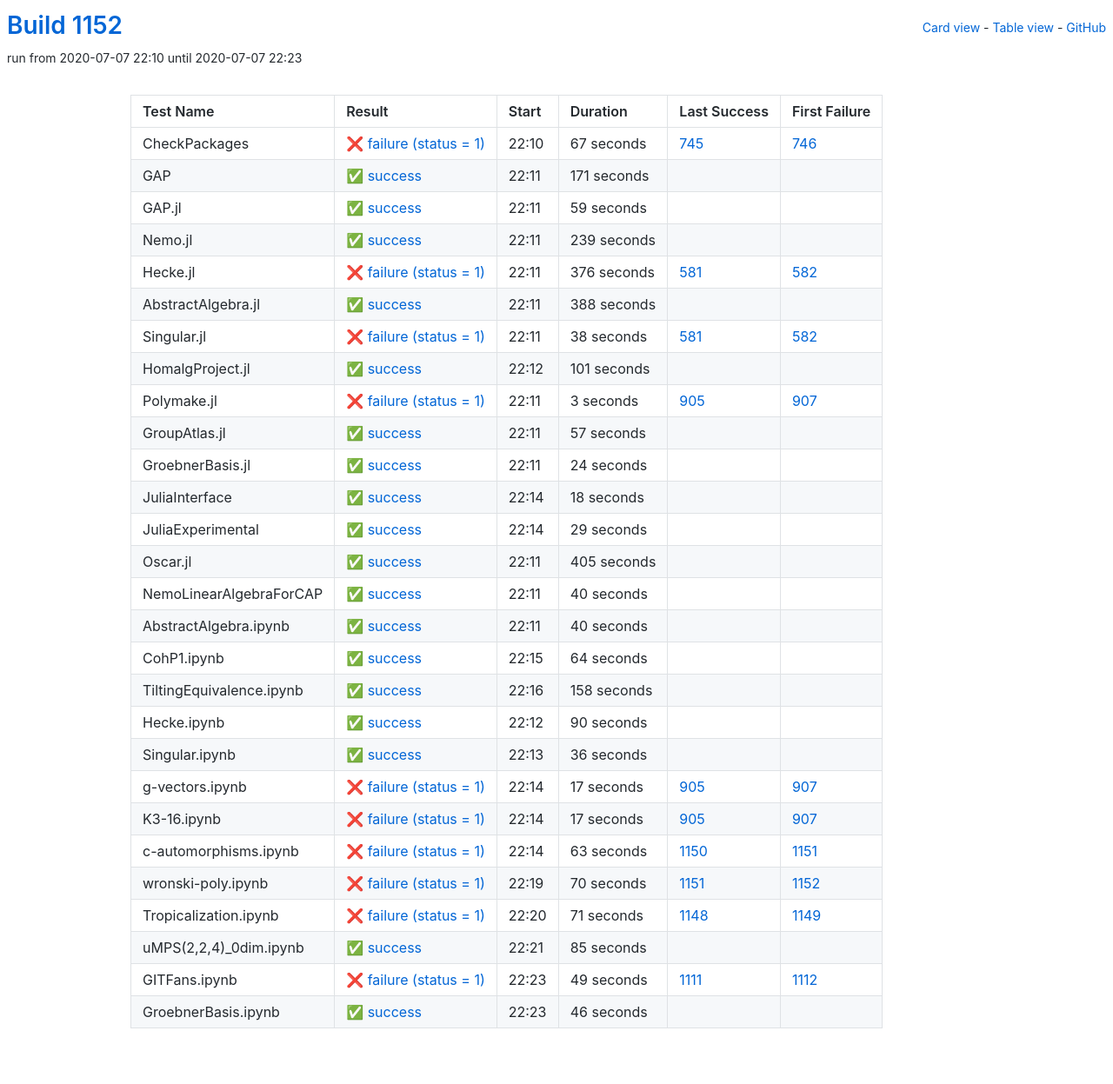
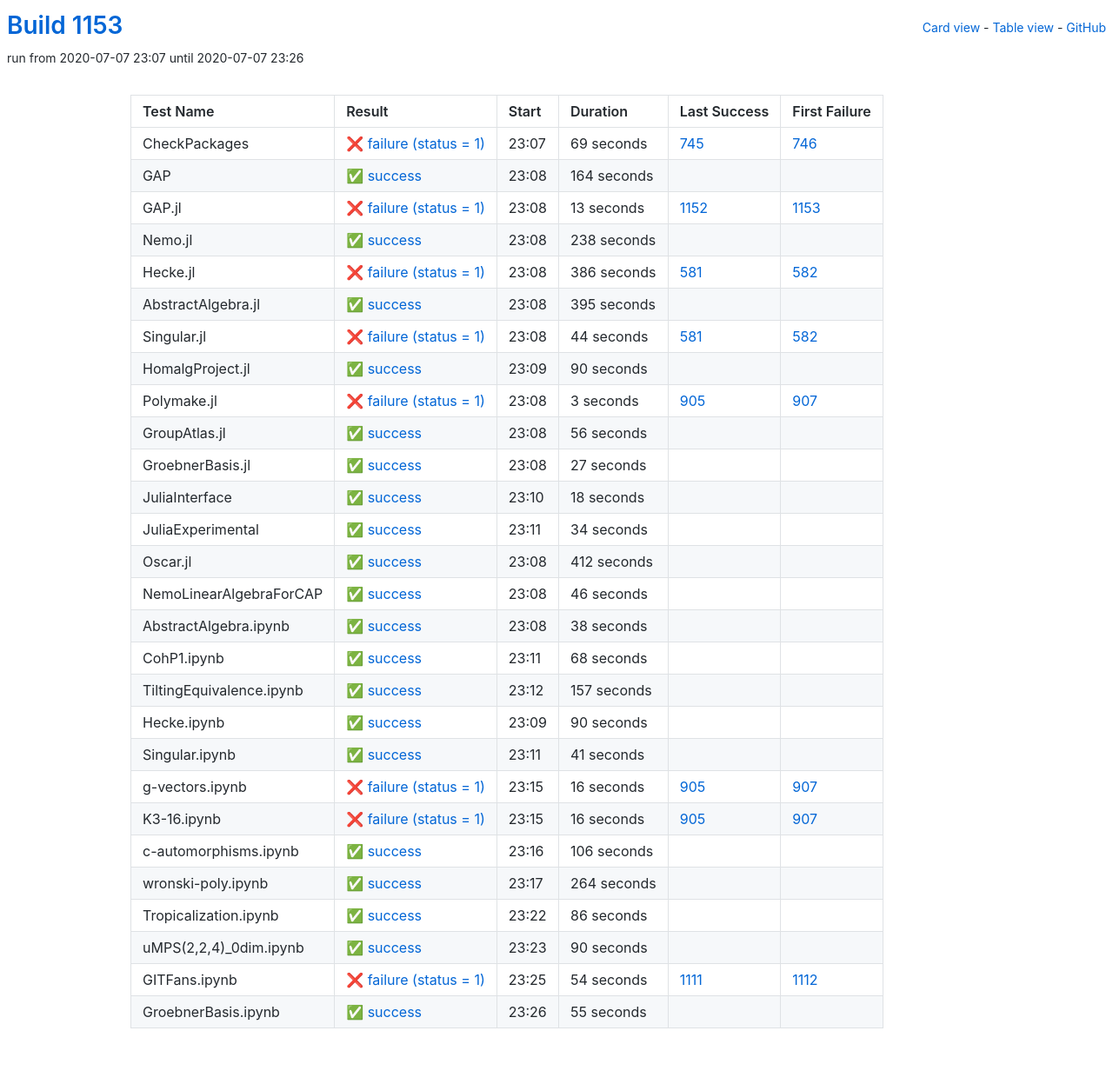
Before and after one commit to oscar-system/oscar-ci-status-1.4, a Jekyll site: the page built from table.html, in a window 1280 px wide. Shown: the whole page at 87% size. Built offline with Jekyll 4.4.1, drawn with Linux system fonts in a browser that asks for light colours.

Commit message:
Build #1153

```diff
--- a/_data/ci.yml
+++ b/_data/ci.yml
@@ -1,6 +1,6 @@
 ---
-build: 1152
-build_url: https://oscarci.mathematik.uni-kl.de/job/oscar-julia-1.4/1152/
+build: 1153
+build_url: https://oscarci.mathematik.uni-kl.de/job/oscar-julia-1.4/1153/
 job: oscar-julia-1.4
 organization: oscar-system
 repo: oscar-ci-status-1.4
@@ -8,104 +8,104 @@ repourl: https://github.com/oscar-system/oscar-ci-status-1.4
 tests:
 - name: CheckPackages
   id: checkpackages
-  log: https://oscarci.mathematik.uni-kl.de/job/oscar-julia-1.4/1152/artifact/logs/build-1152/CheckPackages.log
-  start: 2020-07-07 22:10
+  log: https://oscarci.mathematik.uni-kl.de/job/oscar-julia-1.4/1153/artifact/logs/build-1153/CheckPackages.log
+  start: 2020-07-07 23:07
   success: false
   exitcode: 1
   status: failure
-  duration: 67
+  duration: 69
   last_success: 745
   last_success_url: https://oscarci.mathematik.uni-kl.de/job/oscar-julia-1.4/745/
   first_failure: 746
   first_failure_url: https://oscarci.mathematik.uni-kl.de/job/oscar-julia-1.4/746/
 - name: GAP
   id: gap
-  log: https://oscarci.mathematik.uni-kl.de/job/oscar-julia-1.4/1152/artifact/logs/build-1152/GAP.log
-  start: 2020-07-07 22:11
+  log: https://oscarci.mathematik.uni-kl.de/job/oscar-julia-1.4/1153/artifact/logs/build-1153/GAP.log
+  start: 2020-07-07 23:08
   success: true
   exitcode: 0
   status: success
-  duration: 171
+  duration: 164
   last_success: false
   last_success_url:
   first_failure: false
   first_failure_url:
 - name: GAP.jl
   id: gap-jl
-  log: https://oscarci.mathematik.uni-kl.de/job/oscar-julia-1.4/1152/artifact/logs/build-1152/GAP.jl.log
-  start: 2020-07-07 22:11
+  log: https://oscarci.mathematik.uni-kl.de/job/oscar-julia-1.4/1153/artifact/logs/build-1153/GAP.jl.log
+  start: 2020-07-07 23:08
+  success: false
+  exitcode: 1
+  status: failure
+  duration: 13
+  last_success: 1152
+  last_success_url: https://oscarci.mathematik.uni-kl.de/job/oscar-julia-1.4/1152/
+  first_failure: 1153
+  first_failure_url: https://oscarci.mathematik.uni-kl.de/job/oscar-julia-1.4/1153/
+- name: Nemo.jl
+  id: nemo-jl
+  log: https://oscarci.mathematik.uni-kl.de/job/oscar-julia-1.4/1153/artifact/logs/build-1153/Nemo.jl.log
+  start: 2020-07-07 23:08
   success: true
   exitcode: 0
   status: success
-  duration: 59
-  last_success: false
-  last_success_url:
-  first_failure: false
-  first_failure_url:
-- name: Nemo.jl
-  id: nemo-jl
-  log: https://oscarci.mathematik.uni-kl.de/job/oscar-julia-1.4/1152/artifact/logs/build-1152/Nemo.jl.log
-  start: 2020-07-07 22:11
-  success: true
-  exitcode: 0
-  status: success
-  duration: 239
+  duration: 238
   last_success: false
   last_success_url:
   first_failure: false
   first_failure_url:
 - name: Hecke.jl
   id: hecke-jl
-  log: https://oscarci.mathematik.uni-kl.de/job/oscar-julia-1.4/1152/artifact/logs/build-1152/Hecke.jl.log
-  start: 2020-07-07 22:11
+  log: https://oscarci.mathematik.uni-kl.de/job/oscar-julia-1.4/1153/artifact/logs/build-1153/Hecke.jl.log
+  start: 2020-07-07 23:08
   success: false
   exitcode: 1
   status: failure
-  duration: 376
+  duration: 386
   last_success: 581
   last_success_url: https://oscarci.mathematik.uni-kl.de/job/oscar-julia-1.4/581/
   first_failure: 582
   first_failure_url: https://oscarci.mathematik.uni-kl.de/job/oscar-julia-1.4/582/
 - name: AbstractAlgebra.jl
   id: abstractalgebra-jl
-  log: https://oscarci.mathematik.uni-kl.de/job/oscar-julia-1.4/1152/artifact/logs/build-1152/AbstractAlgebra.jl.log
-  start: 2020-07-07 22:11
+  log: https://oscarci.mathematik.uni-kl.de/job/oscar-julia-1.4/1153/artifact/logs/build-1153/AbstractAlgebra.jl.log
+  start: 2020-07-07 23:08
   success: true
   exitcode: 0
   status: success
-  duration: 388
+  duration: 395
   last_success: false
   last_success_url:
   first_failure: false
   first_failure_url:
 - name: Singular.jl
   id: singular-jl
-  log: https://oscarci.mathematik.uni-kl.de/job/oscar-julia-1.4/1152/artifact/logs/build-1152/Singular.jl.log
-  start: 2020-07-07 22:11
+  log: https://oscarci.mathematik.uni-kl.de/job/oscar-julia-1.4/1153/artifact/logs/build-1153/Singular.jl.log
+  start: 2020-07-07 23:08
   success: false
   exitcode: 1
   status: failure
-  duration: 38
+  duration: 44
   last_success: 581
   last_success_url: https://oscarci.mathematik.uni-kl.de/job/oscar-julia-1.4/581/
   first_failure: 582
   first_failure_url: https://oscarci.mathematik.uni-kl.de/job/oscar-julia-1.4/582/
 - name: HomalgProject.jl
   id: homalgproject-jl
-  log: https://oscarci.mathematik.uni-kl.de/job/oscar-julia-1.4/1152/artifact/logs/build-1152/HomalgProject.jl.log
-  start: 2020-07-07 22:12
+  log: https://oscarci.mathematik.uni-kl.de/job/oscar-julia-1.4/1153/artifact/logs/build-1153/HomalgProject.jl.log
+  start: 2020-07-07 23:09
   success: true
   exitcode: 0
   status: success
-  duration: 101
+  duration: 90
   last_success: false
   last_success_url:
   first_failure: false
   first_failure_url:
 - name: Polymake.jl
   id: polymake-jl
-  log: https://oscarci.mathematik.uni-kl.de/job/oscar-julia-1.4/1152/artifact/logs/build-1152/Polymake.jl.log
-  start: 2020-07-07 22:11
+  log: https://oscarci.mathematik.uni-kl.de/job/oscar-julia-1.4/1153/artifact/logs/build-1153/Polymake.jl.log
+  start: 2020-07-07 23:08
   success: false
   exitcode: 1
   status: failure
@@ -116,32 +116,32 @@ tests:
   first_failure_url: https://oscarci.mathematik.uni-kl.de/job/oscar-julia-1.4/907/
 - name: GroupAtlas.jl
   id: groupatlas-jl
-  log: https://oscarci.mathematik.uni-kl.de/job/oscar-julia-1.4/1152/artifact/logs/build-1152/GroupAtlas.jl.log
-  start: 2020-07-07 22:11
+  log: https://oscarci.mathematik.uni-kl.de/job/oscar-julia-1.4/1153/artifact/logs/build-1153/GroupAtlas.jl.log
+  start: 2020-07-07 23:08
   success: true
   exitcode: 0
   status: success
-  duration: 57
+  duration: 56
   last_success: false
   last_success_url:
   first_failure: false
   first_failure_url:
 - name: GroebnerBasis.jl
   id: groebnerbasis-jl
-  log: https://oscarci.mathematik.uni-kl.de/job/oscar-julia-1.4/1152/artifact/logs/build-1152/GroebnerBasis.jl.log
-  start: 2020-07-07 22:11
+  log: https://oscarci.mathematik.uni-kl.de/job/oscar-julia-1.4/1153/artifact/logs/build-1153/GroebnerBasis.jl.log
+  start: 2020-07-07 23:08
   success: true
   exitcode: 0
   status: success
-  duration: 24
+  duration: 27
   last_success: false
   last_success_url:
   first_failure: false
   first_failure_url:
 - name: JuliaInterface
   id: juliainterface
-  log: https://oscarci.mathematik.uni-kl.de/job/oscar-julia-1.4/1152/artifact/logs/build-1152/JuliaInterface.log
-  start: 2020-07-07 22:14
+  log: https://oscarci.mathematik.uni-kl.de/job/oscar-julia-1.4/1153/artifact/logs/build-1153/JuliaInterface.log
+  start: 2020-07-07 23:10
   success: true
   exitcode: 0
   status: success
@@ -152,80 +152,80 @@ tests:
   first_failure_url:
 - name: JuliaExperimental
   id: juliaexperimental
-  log: https://oscarci.mathematik.uni-kl.de/job/oscar-julia-1.4/1152/artifact/logs/build-1152/JuliaExperimental.log
-  start: 2020-07-07 22:14
+  log: https://oscarci.mathematik.uni-kl.de/job/oscar-julia-1.4/1153/artifact/logs/build-1153/JuliaExperimental.log
+  start: 2020-07-07 23:11
   success: true
   exitcode: 0
   status: success
-  duration: 29
+  duration: 34
   last_success: false
   last_success_url:
   first_failure: false
   first_failure_url:
 - name: Oscar.jl
   id: oscar-jl
-  log: https://oscarci.mathematik.uni-kl.de/job/oscar-julia-1.4/1152/artifact/logs/build-1152/Oscar.jl.log
-  start: 2020-07-07 22:11
+  log: https://oscarci.mathematik.uni-kl.de/job/oscar-julia-1.4/1153/artifact/logs/build-1153/Oscar.jl.log
+  start: 2020-07-07 23:08
   success: true
   exitcode: 0
   status: success
-  duration: 405
+  duration: 412
   last_success: false
   last_success_url:
   first_failure: false
   first_failure_url:
 - name: NemoLinearAlgebraForCAP
   id: nemolinearalgebraforcap
-  log: https://oscarci.mathematik.uni-kl.de/job/oscar-julia-1.4/1152/artifact/logs/build-1152/NemoLinearAlgebraForCAP.log
-  start: 2020-07-07 22:11
+  log: https://oscarci.mathematik.uni-kl.de/job/oscar-julia-1.4/1153/artifact/logs/build-1153/NemoLinearAlgebraForCAP.log
+  start: 2020-07-07 23:08
   success: true
   exitcode: 0
   status: success
-  duration: 40
+  duration: 46
   last_success: false
   last_success_url:
   first_failure: false
   first_failure_url:
 - name: AbstractAlgebra.ipynb
   id: abstractalgebra-ipynb
-  log: https://oscarci.mathematik.uni-kl.de/job/oscar-julia-1.4/1152/artifact/logs/build-1152/AbstractAlgebra.ipynb.log
-  start: 2020-07-07 22:11
+  log: https://oscarci.mathematik.uni-kl.de/job/oscar-julia-1.4/1153/artifact/logs/build-1153/AbstractAlgebra.ipynb.log
+  start: 2020-07-07 23:08
   success: true
   exitcode: 0
   status: success
-  duration: 40
+  duration: 38
   last_success: false
   last_success_url:
   first_failure: false
   first_failure_url:
 - name: CohP1.ipynb
   id: cohp1-ipynb
-  log: https://oscarci.mathematik.uni-kl.de/job/oscar-julia-1.4/1152/artifact/logs/build-1152/CohP1.ipynb.log
-  start: 2020-07-07 22:15
+  log: https://oscarci.mathematik.uni-kl.de/job/oscar-julia-1.4/1153/artifact/logs/build-1153/CohP1.ipynb.log
+  start: 2020-07-07 23:11
   success: true
   exitcode: 0
   status: success
-  duration: 64
+  duration: 68
   last_success: false
   last_success_url:
   first_failure: false
   first_failure_url:
 - name: TiltingEquivalence.ipynb
   id: tiltingequivalence-ipynb
-  log: https://oscarci.mathematik.uni-kl.de/job/oscar-julia-1.4/1152/artifact/logs/build-1152/TiltingEquivalence.ipynb.log
-  start: 2020-07-07 22:16
+  log: https://oscarci.mathematik.uni-kl.de/job/oscar-julia-1.4/1153/artifact/logs/build-1153/TiltingEquivalence.ipynb.log
+  start: 2020-07-07 23:12
   success: true
   exitcode: 0
   status: success
-  duration: 158
+  duration: 157
   last_success: false
   last_success_url:
   first_failure: false
   first_failure_url:
 - name: Hecke.ipynb
   id: hecke-ipynb
-  log: https://oscarci.mathematik.uni-kl.de/job/oscar-julia-1.4/1152/artifact/logs/build-1152/Hecke.ipynb.log
-  start: 2020-07-07 22:12
+  log: https://oscarci.mathematik.uni-kl.de/job/oscar-julia-1.4/1153/artifact/logs/build-1153/Hecke.ipynb.log
+  start: 2020-07-07 23:09
   success: true
   exitcode: 0
   status: success
@@ -236,108 +236,108 @@ tests:
   first_failure_url:
 - name: Singular.ipynb
   id: singular-ipynb
-  log: https://oscarci.mathematik.uni-kl.de/job/oscar-julia-1.4/1152/artifact/logs/build-1152/Singular.ipynb.log
-  start: 2020-07-07 22:13
+  log: https://oscarci.mathematik.uni-kl.de/job/oscar-julia-1.4/1153/artifact/logs/build-1153/Singular.ipynb.log
+  start: 2020-07-07 23:11
   success: true
   exitcode: 0
   status: success
-  duration: 36
+  duration: 41
   last_success: false
   last_success_url:
   first_failure: false
   first_failure_url:
 - name: g-vectors.ipynb
   id: g-vectors-ipynb
-  log: https://oscarci.mathematik.uni-kl.de/job/oscar-julia-1.4/1152/artifact/logs/build-1152/g-vectors.ipynb.log
-  start: 2020-07-07 22:14
+  log: https://oscarci.mathematik.uni-kl.de/job/oscar-julia-1.4/1153/artifact/logs/build-1153/g-vectors.ipynb.log
+  start: 2020-07-07 23:15
   success: false
   exitcode: 1
   status: failure
-  duration: 17
+  duration: 16
   last_success: 905
   last_success_url: https://oscarci.mathematik.uni-kl.de/job/oscar-julia-1.4/905/
   first_failure: 907
   first_failure_url: https://oscarci.mathematik.uni-kl.de/job/oscar-julia-1.4/907/
 - name: K3-16.ipynb
   id: k3-16-ipynb
-  log: https://oscarci.mathematik.uni-kl.de/job/oscar-julia-1.4/1152/artifact/logs/build-1152/K3-16.ipynb.log
-  start: 2020-07-07 22:14
+  log: https://oscarci.mathematik.uni-kl.de/job/oscar-julia-1.4/1153/artifact/logs/build-1153/K3-16.ipynb.log
+  start: 2020-07-07 23:15
   success: false
   exitcode: 1
   status: failure
-  duration: 17
+  duration: 16
   last_success: 905
   last_success_url: https://oscarci.mathematik.uni-kl.de/job/oscar-julia-1.4/905/
   first_failure: 907
   first_failure_url: https://oscarci.mathematik.uni-kl.de/job/oscar-julia-1.4/907/
 - name: c-automorphisms.ipynb
   id: c-automorphisms-ipynb
-  log: https://oscarci.mathematik.uni-kl.de/job/oscar-julia-1.4/1152/artifact/logs/build-1152/c-automorphisms.ipynb.log
-  start: 2020-07-07 22:14
-  success: false
-  exitcode: 1
-  status: failure
-  duration: 63
-  last_success: 1150
-  last_success_url: https://oscarci.mathematik.uni-kl.de/job/oscar-julia-1.4/1150/
-  first_failure: 1151
-  first_failure_url: https://oscarci.mathematik.uni-kl.de/job/oscar-julia-1.4/1151/
-- name: wronski-poly.ipynb
-  id: wronski-poly-ipynb
-  log: https://oscarci.mathematik.uni-kl.de/job/oscar-julia-1.4/1152/artifact/logs/build-1152/wronski-poly.ipynb.log
-  start: 2020-07-07 22:19
-  success: false
-  exitcode: 1
-  status: failure
-  duration: 70
-  last_success: 1151
-  last_success_url: https://oscarci.mathematik.uni-kl.de/job/oscar-julia-1.4/1151/
-  first_failure: 1152
-  first_failure_url: https://oscarci.mathematik.uni-kl.de/job/oscar-julia-1.4/1152/
-- name: Tropicalization.ipynb
-  id: tropicalization-ipynb
-  log: https://oscarci.mathematik.uni-kl.de/job/oscar-julia-1.4/1152/artifact/logs/build-1152/Tropicalization.ipynb.log
-  start: 2020-07-07 22:20
-  success: false
-  exitcode: 1
-  status: failure
-  duration: 71
-  last_success: 1148
-  last_success_url: https://oscarci.mathematik.uni-kl.de/job/oscar-julia-1.4/1148/
-  first_failure: 1149
-  first_failure_url: https://oscarci.mathematik.uni-kl.de/job/oscar-julia-1.4/1149/
-- name: uMPS(2,2,4)_0dim.ipynb
-  id: umps-2-2-4-0dim-ipynb
-  log: https://oscarci.mathematik.uni-kl.de/job/oscar-julia-1.4/1152/artifact/logs/build-1152/uMPS-2-2-4-_0dim.ipynb.log
-  start: 2020-07-07 22:21
+  log: https://oscarci.mathematik.uni-kl.de/job/oscar-julia-1.4/1153/artifact/logs/build-1153/c-automorphisms.ipynb.log
+  start: 2020-07-07 23:16
   success: true
   exitcode: 0
   status: success
-  duration: 85
+  duration: 106
+  last_success: false
+  last_success_url:
+  first_failure: false
+  first_failure_url:
+- name: wronski-poly.ipynb
+  id: wronski-poly-ipynb
+  log: https://oscarci.mathematik.uni-kl.de/job/oscar-julia-1.4/1153/artifact/logs/build-1153/wronski-poly.ipynb.log
+  start: 2020-07-07 23:17
+  success: true
+  exitcode: 0
+  status: success
+  duration: 264
+  last_success: false
+  last_success_url:
+  first_failure: false
+  first_failure_url:
+- name: Tropicalization.ipynb
+  id: tropicalization-ipynb
+  log: https://oscarci.mathematik.uni-kl.de/job/oscar-julia-1.4/1153/artifact/logs/build-1153/Tropicalization.ipynb.log
+  start: 2020-07-07 23:22
+  success: true
+  exitcode: 0
+  status: success
+  duration: 86
+  last_success: false
+  last_success_url:
+  first_failure: false
+  first_failure_url:
+- name: uMPS(2,2,4)_0dim.ipynb
+  id: umps-2-2-4-0dim-ipynb
+  log: https://oscarci.mathematik.uni-kl.de/job/oscar-julia-1.4/1153/artifact/logs/build-1153/uMPS-2-2-4-_0dim.ipynb.log
+  start: 2020-07-07 23:23
+  success: true
+  exitcode: 0
+  status: success
+  duration: 90
   last_success: false
   last_success_url:
   first_failure: false
   first_failure_url:
 - name: GITFans.ipynb
   id: gitfans-ipynb
-  log: https://oscarci.mathematik.uni-kl.de/job/oscar-julia-1.4/1152/artifact/logs/build-1152/GITFans.ipynb.log
-  start: 2020-07-07 22:23
+  log: https://oscarci.mathematik.uni-kl.de/job/oscar-julia-1.4/1153/artifact/logs/build-1153/GITFans.ipynb.log
+  start: 2020-07-07 23:25
   success: false
   exitcode: 1
   status: failure
-  duration: 49
+  duration: 54
   last_success: 1111
   last_success_url: https://oscarci.mathematik.uni-kl.de/job/oscar-julia-1.4/1111/
   first_failure: 1112
   first_failure_url: https://oscarci.mathematik.uni-kl.de/job/oscar-julia-1.4/1112/
 - name: GroebnerBasis.ipynb
   id: groebnerbasis-ipynb
-  log: https://oscarci.mathematik.uni-kl.de/job/oscar-julia-1.4/1152/artifact/logs/build-1152/GroebnerBasis.ipynb.log
-  start: 2020-07-07 22:23
+  log: https://oscarci.mathematik.uni-kl.de/job/oscar-julia-1.4/1153/artifact/logs/build-1153/GroebnerBasis.ipynb.log
+  start: 2020-07-07 23:26
   success: true
   exitcode: 0
   status: success
-  duration: 46
+  duration: 55
   last_success: false
   last_success_url:
   first_failure: false
```
Also changed, not shown: README.md.
